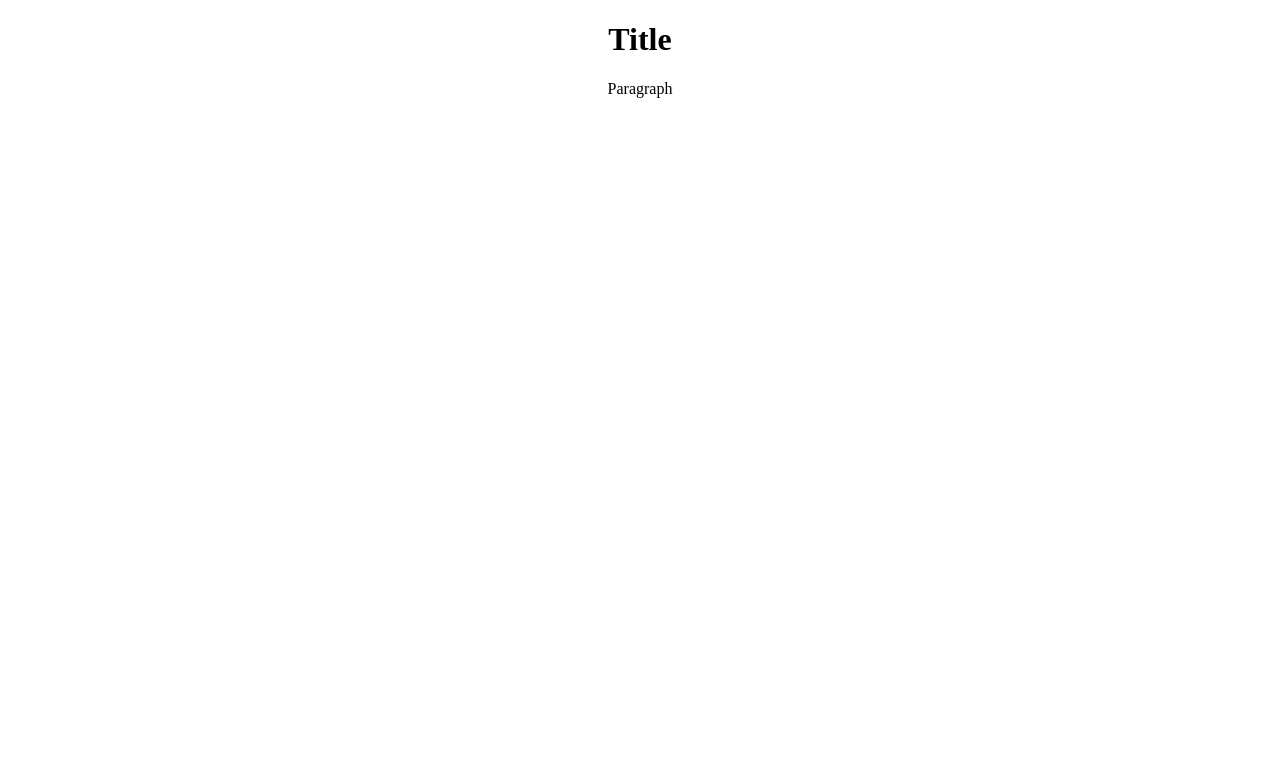
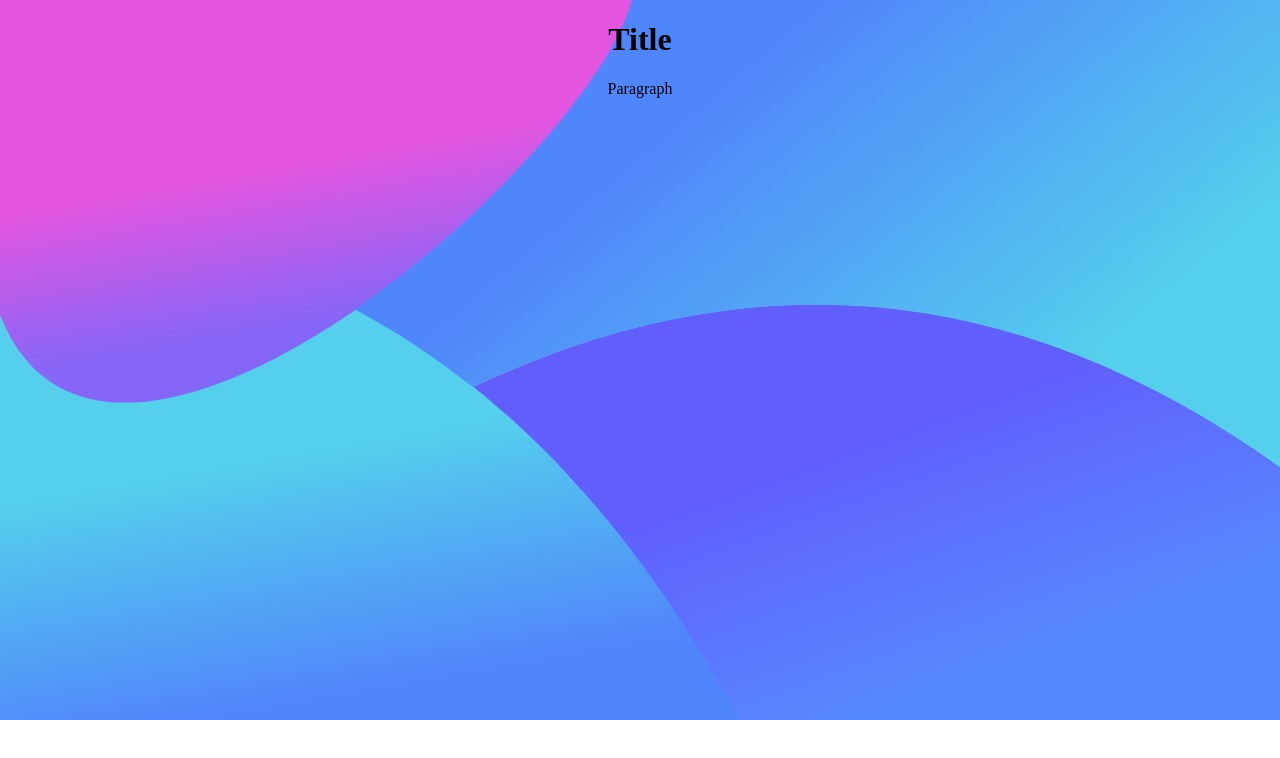
Before and after one commit to TacoCodez/TacoCodez.github.io, a plain HTML site: page index.html in a window 1280 px wide. Drawn offline with Linux system fonts and the light colour scheme.

Commit message:
Update index.html

```diff
--- a/index.html
+++ b/index.html
@@ -2,6 +2,11 @@
 
 <head>
   <style>
+
+    body {
+      background-image: url("/partials/background.jpg");
+      background-repeat: no-repeat;
+    }
 
     h1 {
       color: black;
```
